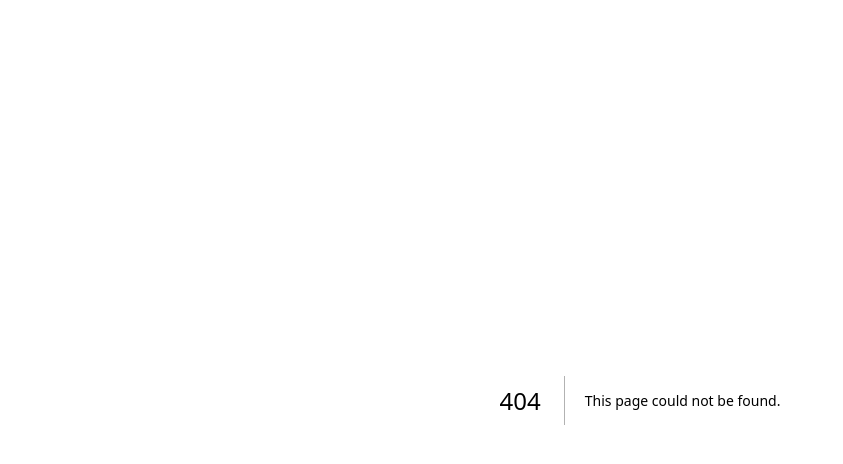
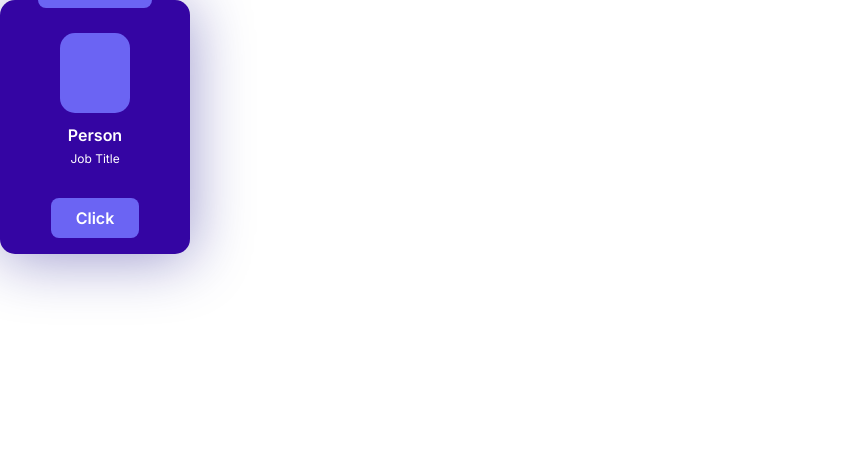
Before and after one commit to Prathamdas3/Status_Code_Project, a Next.js app: page /card in a window 1280 px wide. Before the commit this address had no page. Shown: the top 464 px of the page, without its empty margins (0-843 px from the left). Built offline with nearby package versions, Linux system fonts and the light colour scheme.

Commit message:
chore(app): updated the card

```diff
--- /dev/null
+++ b/src/app/card/page.tsx
@@ -0,0 +1,20 @@
+import React from 'react'
+
+const cardPage = () => {
+  return (
+    <div className="flex items-center ">
+      <div className="w-[190px] h-[254px] bg-[#3405a3] rounded-[15px] shadow-[1px_5px_60px_0px_rgba(16,10,136,0.42)]">
+  <div className="w-[60%] h-[3%] bg-[#6b64f3] mx-auto rounded-b-[15px]"></div>
+  <div className="w-[70px] h-[80px] bg-[#6b64f3] rounded-[15px] mx-auto mt-[25px]"></div>
+  <span className="font-semibold text-white text-center block pt-[10px] text-[16px]">Person</span>
+  <p className="font-normal text-white text-center block pt-[3px] text-[12px]">Job Title</p>
+  <button className="px-[25px] py-[8px] block mx-auto rounded-[8px] mt-[30px] bg-[#6b64f3] text-white font-semibold hover:bg-[#534bf3]">
+    Click
+  </button>
+</div>
+
+    </div>
+  )
+}
+
+export default cardPage
--- /dev/null
+++ b/src/app/d/page.tsx
@@ -0,0 +1,5 @@
+export default function dvd(){
+    return(
+        <h1>hello</h1>
+    )
+}
--- a/src/app/page.tsx
+++ b/src/app/page.tsx
@@ -1,3 +1,9 @@
+import cardPage from "@/components/cardPage"
+
 export default async function Home() {
-  return <main>Hi this is Home</main>
+  return <>
+  <main>
+    Hi this is Home
+    </main>
+  </>
 }
--- a/src/middleware.ts
+++ b/src/middleware.ts
@@ -1,8 +1,7 @@
 import { clerkMiddleware, createRouteMatcher } from '@clerk/nextjs/server'
 
 const isProtectedRoute = createRouteMatcher([
-  '/recipes/admin/dashboard',
-  '/bookmarks',
+  '/d',
 ])
 export default clerkMiddleware((auth, req) => {
   if (isProtectedRoute(req)) auth().protect()
```
Also changed, not shown: 1 other file (tests, documents, lock files or other folders).
